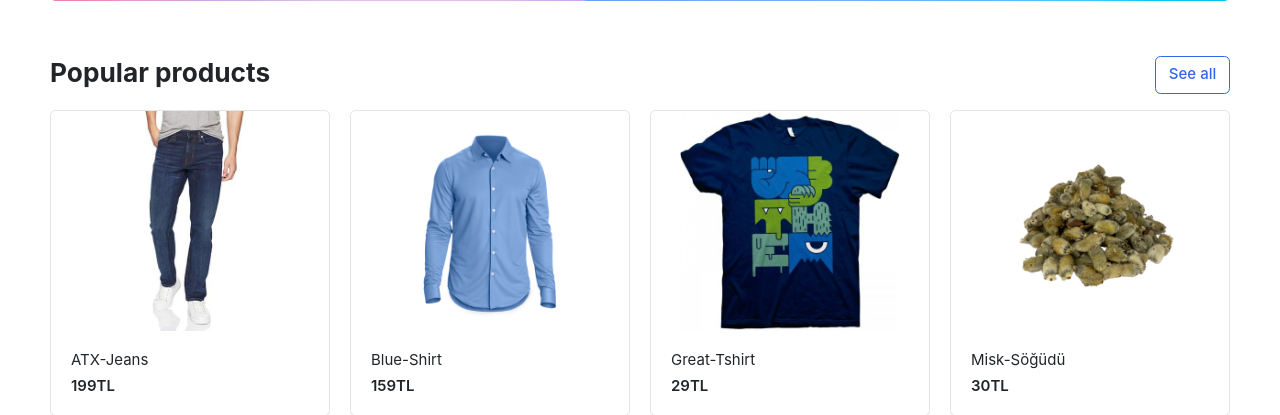
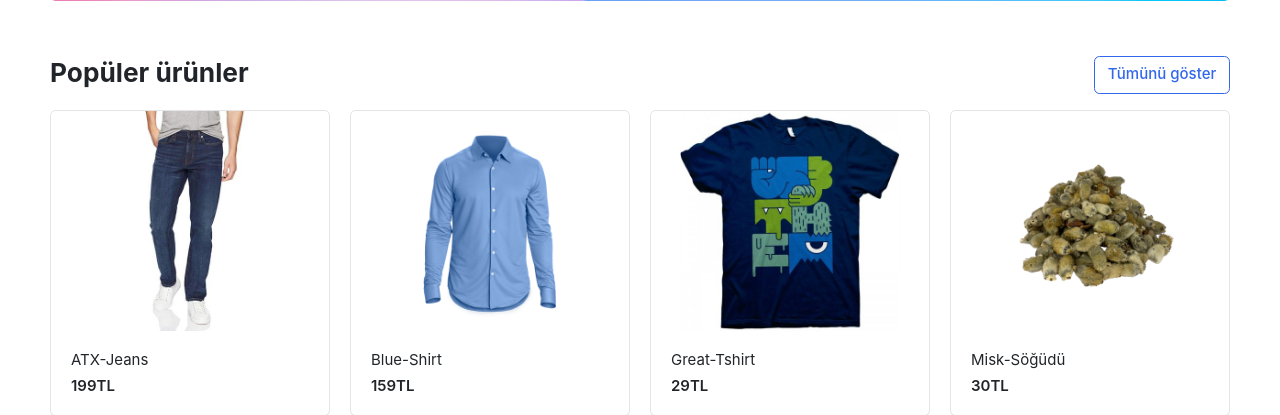
Before and after one commit to ebgdev/bahcivan_market, a Django app: page / in a window 1280 px wide. Shown: the part 432-847 px from the top of the page. Run offline with Django 4.2, Linux system fonts and the light colour scheme; data comes from the database, SQL or seed files in the repository; both versions use the stored data as it was after the commit; some libraries are stand-ins or nearby versions; some web fonts are replaced.

Commit message:
8.1 get done.

```diff
--- a/templates/home.html
+++ b/templates/home.html
@@ -19,8 +19,8 @@
 <div class="container">
 
 <header class="section-heading">
-	<a href="{% url 'store' %}" class="btn btn-outline-primary float-right">See all</a>
-	<h3 class="section-title">Popular products</h3>
+	<a href="{% url 'store' %}" class="btn btn-outline-primary float-right">Tümünü göster</a>
+	<h3 class="section-title">Popüler ürünler</h3>
 </header><!-- sect-heading -->
 
 
```
Also changed, not shown: templates/store/cart.html (+9 -0 lines), db.sqlite3, 4 other files.
